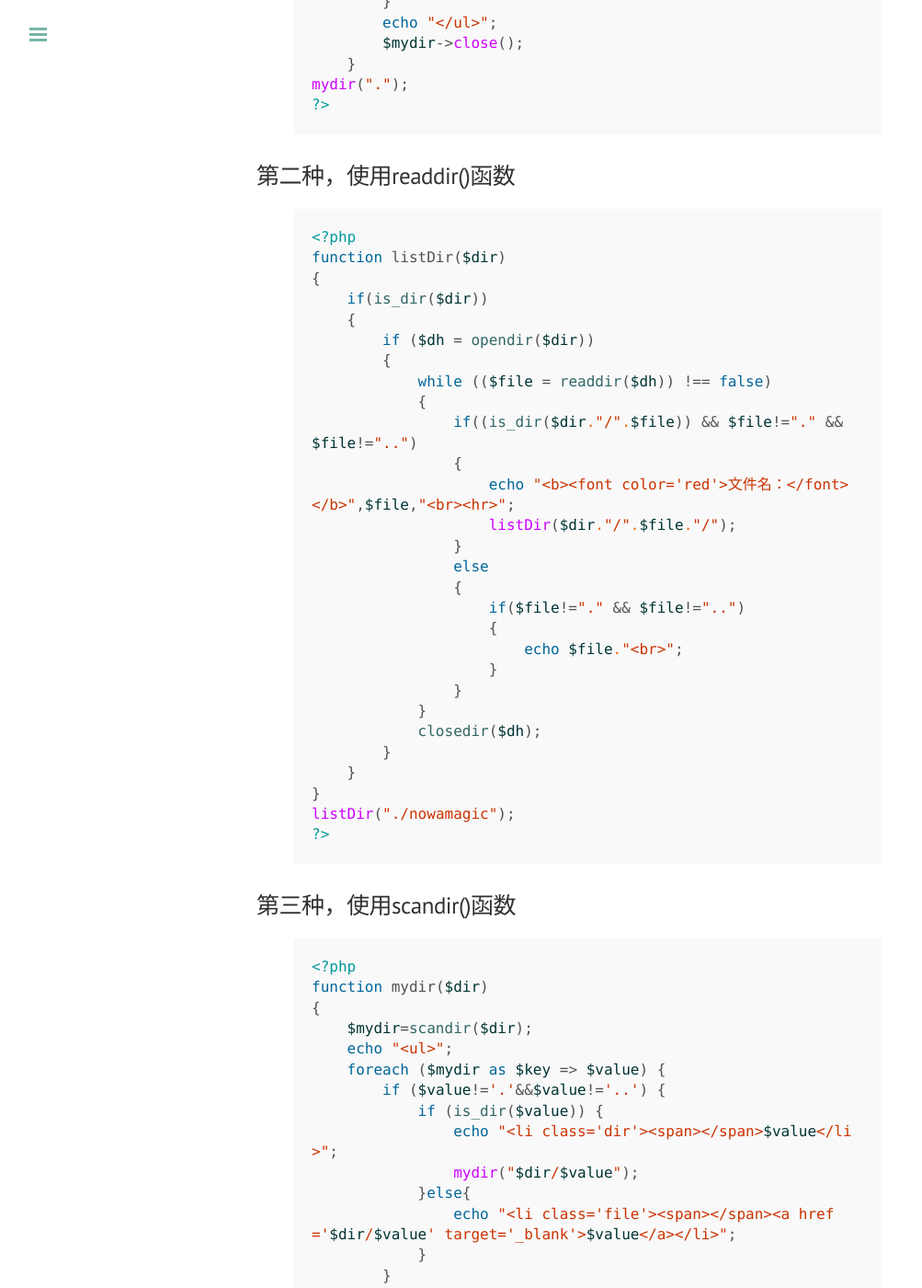
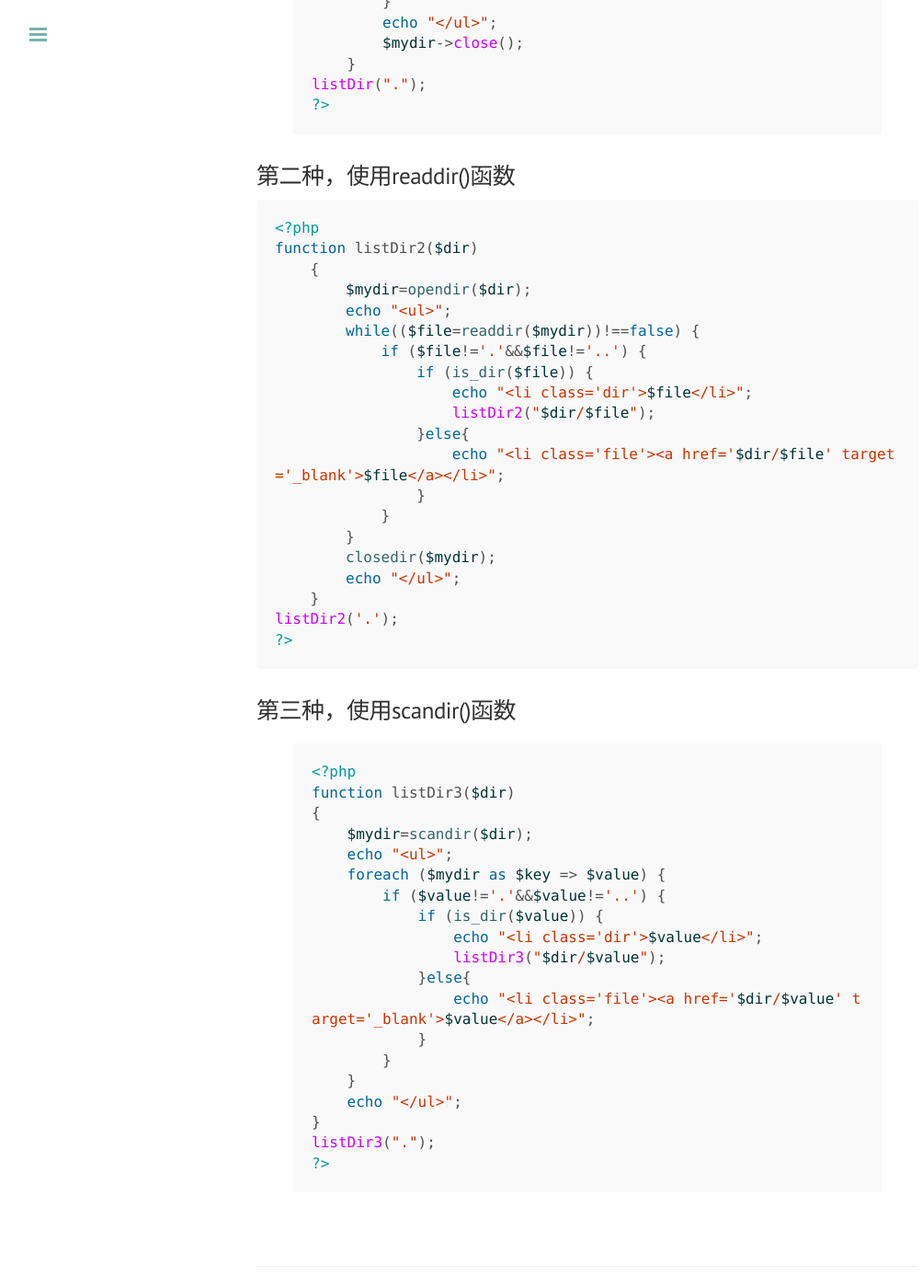
Before and after one commit to ljnchn/ljnchn.github.io, a Jekyll site: the page built from _posts/2015-04-12-PHP遍历目录的三种方法.md, in a window 1280 px wide and 1400 px high, scrolled down 778 px. Shown: the whole window at 92% size, without its empty margins (1-1004 px from the left). Built offline with Jekyll 4.4.1, drawn with Linux system fonts in a browser that asks for light colours; Markdown is read by kramdown in place of the engine named in the settings; some of the changed text lies outside the part shown.

Commit message:
修改配置

````diff
--- a/_posts/2015-04-12-PHP遍历目录的三种方法.md
+++ b/_posts/2015-04-12-PHP遍历目录的三种方法.md
@@ -22,59 +22,52 @@ function mydir($dir)
         echo "</ul>";
         $mydir->close();
     }
-mydir(".");
+listDir(".");
 ?>
 {% endhighlight %}
+<!-- more -->
 ###第二种，使用readdir()函数
-{% highlight php %}
+```php
 <?php
-function listDir($dir)
-{
-    if(is_dir($dir))
+function listDir2($dir)
     {
-        if ($dh = opendir($dir))
-        {
-            while (($file = readdir($dh)) !== false)
-            {
-                if((is_dir($dir."/".$file)) && $file!="." && $file!="..")
-                {
-                    echo "<b><font color='red'>文件名：</font></b>",$file,"<br><hr>";
-                    listDir($dir."/".$file."/");
-                }
-                else
-                {
-                    if($file!="." && $file!="..")
-                    {
-                        echo $file."<br>";
-                    }
+        $mydir=opendir($dir);
+        echo "<ul>";
+        while(($file=readdir($mydir))!==false) {
+            if ($file!='.'&&$file!='..') {
+                if (is_dir($file)) {
+                    echo "<li class='dir'>$file</li>";
+                    listDir2("$dir/$file");
+                }else{
+                    echo "<li class='file'><a href='$dir/$file' target='_blank'>$file</a></li>";
                 }
             }
-            closedir($dh);
         }
+        closedir($mydir);
+        echo "</ul>";
     }
-}
-listDir("./nowamagic");
+listDir2('.');
 ?>
-{% endhighlight %}
+```
 ###第三种，使用scandir()函数
 {% highlight php %}
 <?php
-function mydir($dir)
+function listDir3($dir)
 {
     $mydir=scandir($dir);
     echo "<ul>";
     foreach ($mydir as $key => $value) {
         if ($value!='.'&&$value!='..') {
             if (is_dir($value)) {
-                echo "<li class='dir'><span></span>$value</li>";
-                mydir("$dir/$value");
+                echo "<li class='dir'>$value</li>";
+                listDir3("$dir/$value");
             }else{
-                echo "<li class='file'><span></span><a href='$dir/$value' target='_blank'>$value</a></li>";
+                echo "<li class='file'><a href='$dir/$value' target='_blank'>$value</a></li>";
             }
         }
     }
     echo "</ul>";
 }
-mydir(".");
+listDir3(".");
 ?>
 {% endhighlight %}
````
Also changed, not shown: other parts of _posts/2015-04-12-PHP遍历目录的三种方法.md (+2 -2 lines), index.html (+7 -3 lines), public/favicon.ico.
